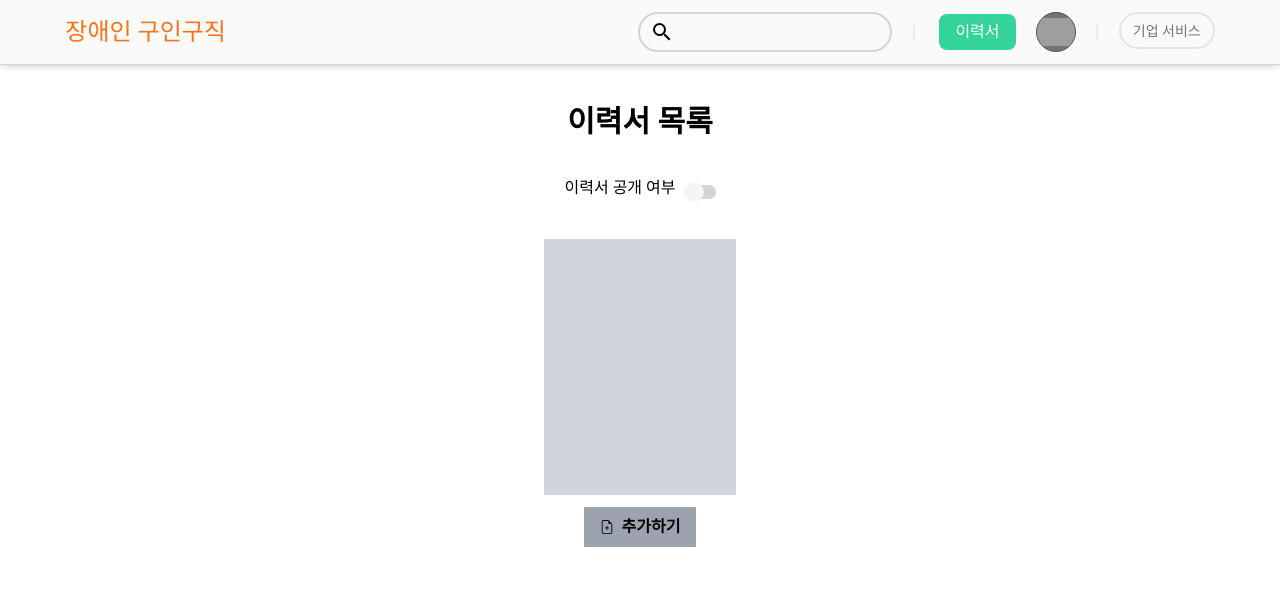
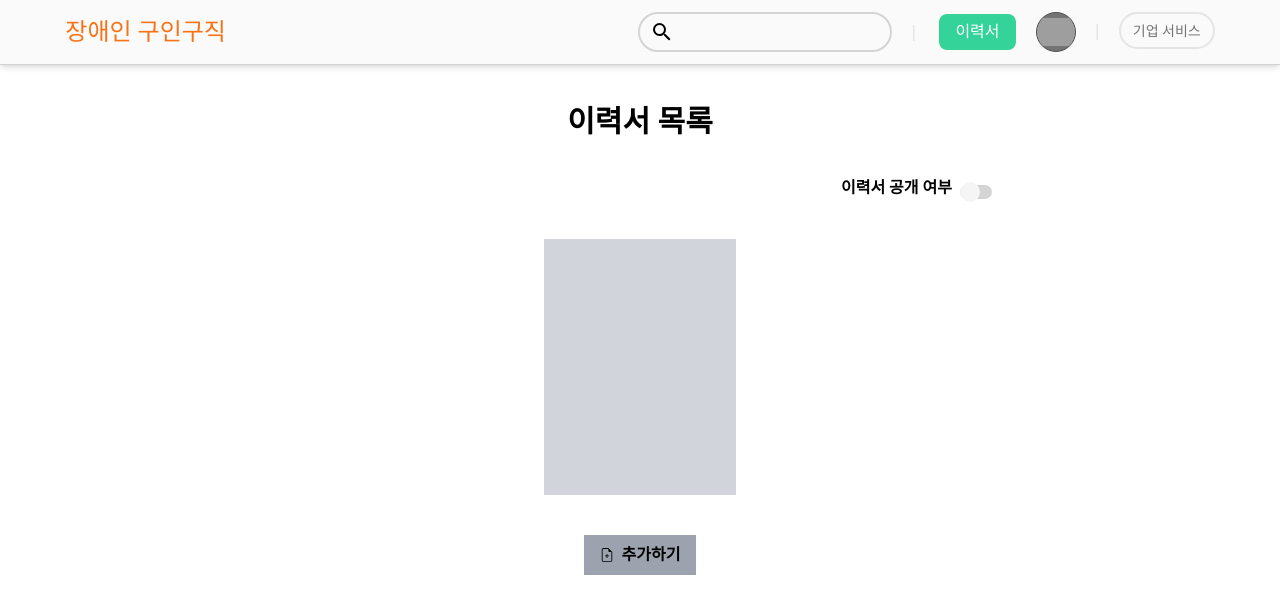
Before and after one commit to f5-workable/f5-workable.github.io, a React (Create React App) app: page /resume in a window 1280 px wide. Shown: the top 614 px of the page. Built offline with nearby package versions, Linux system fonts and the light colour scheme; grey boxes are pictures that could not be loaded; the HTML template or start-up script is replaced by a standard one.

Commit message:
이력서 3개 생성시 추가하기 버튼 비활성화, 생성된 이력서 리스트 클릭 시 이력서 상세조회 페이지로 연결, 이력서 공개 여부 텍스트 css 수정

```diff
--- a/src/components/member/resumeDetail/Private/index.js
+++ b/src/components/member/resumeDetail/Private/index.js
@@ -1,7 +1,7 @@
 const Private = () => {
     return (
         <>
-            <label className="px-2 hover:cursor-pointer">이력서 공개 여부</label>
+            <label className="px-2 font-semibold hover:cursor-pointer">이력서 공개 여부</label>
             <input
                 class="mr-2 mt-[0.3rem] h-3.5 w-8 appearance-none rounded-[0.4375rem] bg-neutral-300
                 before:pointer-events-none before:absolute before:h-3.5 before:w-3.5 before:rounded-full before:bg-transparent before:content-['']
--- a/src/pages/member/Resume.js
+++ b/src/pages/member/Resume.js
@@ -1,4 +1,5 @@
 import { useState } from "react";
+import { Link } from 'react-router-dom';
 import Private from "../../components/member/resumeDetail/Private";
 import { BsFileEarmarkPlus } from "react-icons/bs";
 
@@ -21,24 +22,30 @@ const Resume = () => {
     };
 
     return (
-        <div className="p-10 flex flex-col items-center">
+        <div className="p-10 flex flex-col">
         <h1 className="text-center text-3xl font-bold">이력서 목록</h1>
-        <div className="p-10 flex justify-end">
+        <div className=" px-60 py-10 flex justify-end">
           <Private />
         </div>
         <div className="flex justify-center">
-          {resumeList.map((resume, index) => (
-            <div
-              key={index}
-              className="mx-5 bg-gray-300 w-48 h-64 text-gray-400"
-            ></div>
+          {resumeList.map((_, index) => (
+            <Link to={`/resume/${index}`} key={index}>
+                <div className="mx-5 bg-gray-300 w-48 h-64 text-gray-400"></div>
+            </Link>
           ))}
         </div>
-        {resumeList.length < 3 && (
-            <div className="py-3 flex items-center justify-center">
+        {resumeList.length < 3 ? (
+            <div className="py-10 flex items-center justify-center">
                 <button className="w-28 h-10 bg-gray-400 flex items-center justify-center font-bold" onClick={handleClick}>
-                <BsFileEarmarkPlus className=" pr-1 text-lg"/>
-                <span className="pl-1">추가하기</span>
+                    <BsFileEarmarkPlus className=" pr-1 text-lg"/>
+                    <span className="pl-1">추가하기</span>
+                </button>
+            </div>
+        ) : (
+            <div className="py-10 flex items-center justify-center">
+                <button className="w-28 h-10 bg-gray-400 flex items-center justify-center font-bold opacity-50 cursor-not-allowed" disabled>
+                    <BsFileEarmarkPlus className=" pr-1 text-lg"/>
+                    <span className="pl-1">추가하기</span>
                 </button>
             </div>
         )}
--- a/src/pages/member/ResumeRead.js
+++ b/src/pages/member/ResumeRead.js
@@ -0,0 +1,7 @@
+const Resume = () => {
+    return(
+        <div>이력서상세조회</div>
+    );
+};
+
+export default Resume;
```
